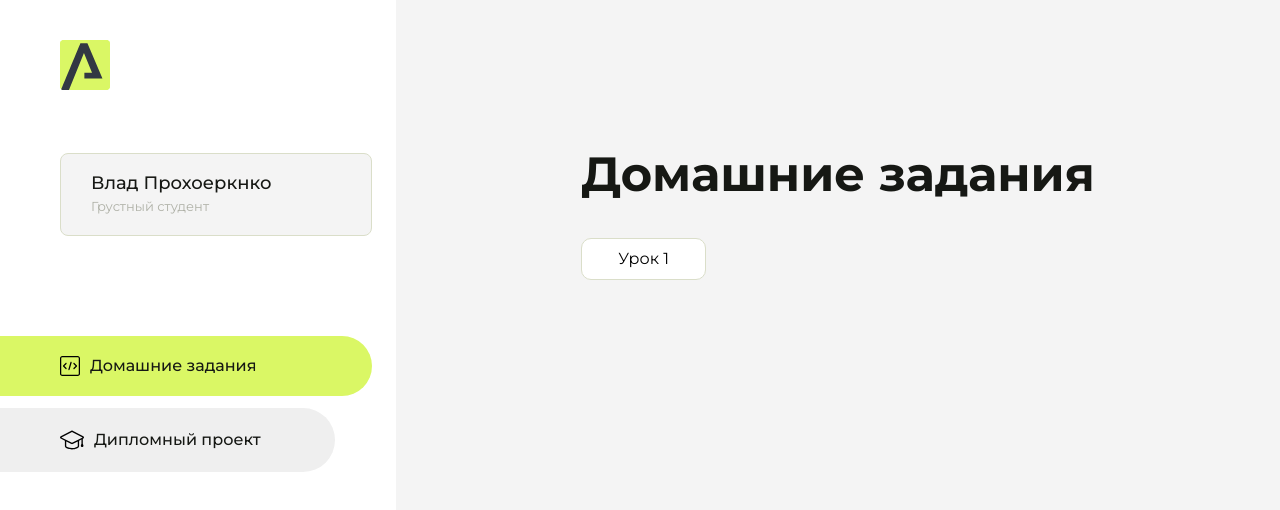
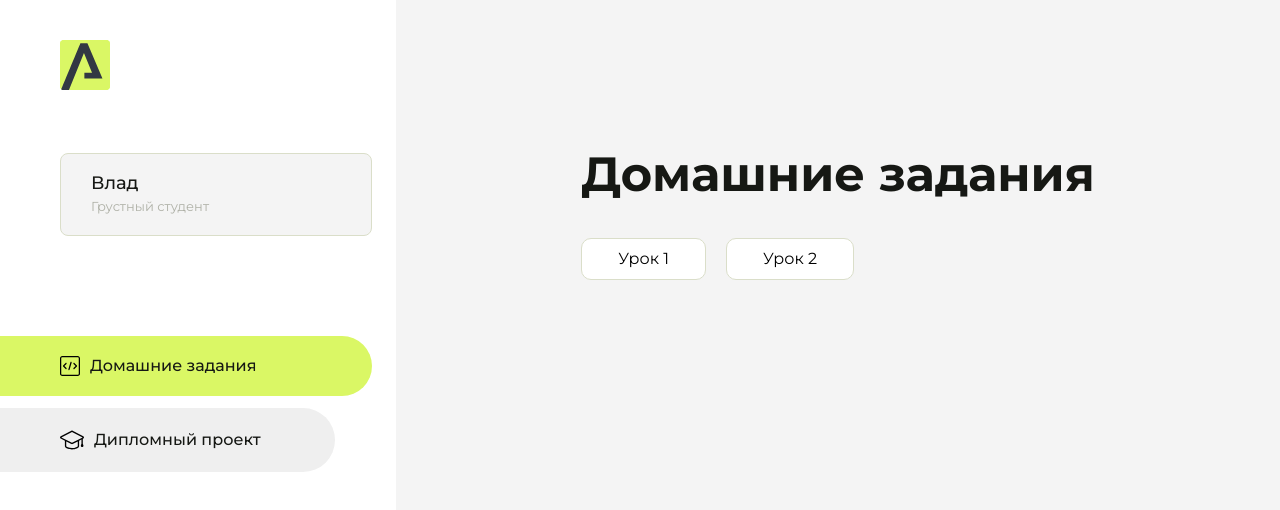
Before and after one commit to vladprohorenko682-ui/homework, a plain HTML site: page index.html in a window 1280 px wide. Drawn offline with Linux system fonts and the light colour scheme.

Commit message:
Update index.html

```diff
--- a/index.html
+++ b/index.html
@@ -43,7 +43,7 @@
                 </svg>
             </div>
             <div class="sidebar__user">
-                <div class="sidebar__name">Влад Прохоеркнко</div>
+                <div class="sidebar__name">Влад </div>
                 <div class="sidebar__text">Грустный студент</div>
             </div>
             <div class="sidebar__tabs">
@@ -93,7 +93,10 @@
                 <div class="content__title">Домашние задания</div>
                 <ul class="content__list">
                     <li class="content__list-item">
-                        <a href="lesson1/index.html">Урок 1</a>
+                        <a href="первый код/index.html">Урок 1</a>
+                    </li>
+                     <li class="content__list-item">
+                        <a href="орлоршзщпва/index.html">Урок 2</a>
                     </li>
                 </ul>
             </div>
```
